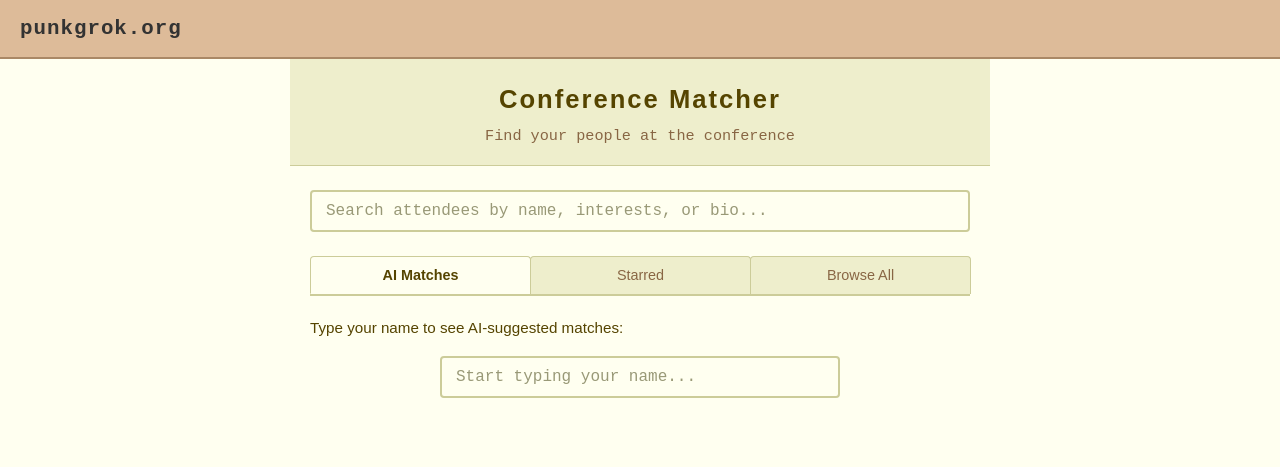
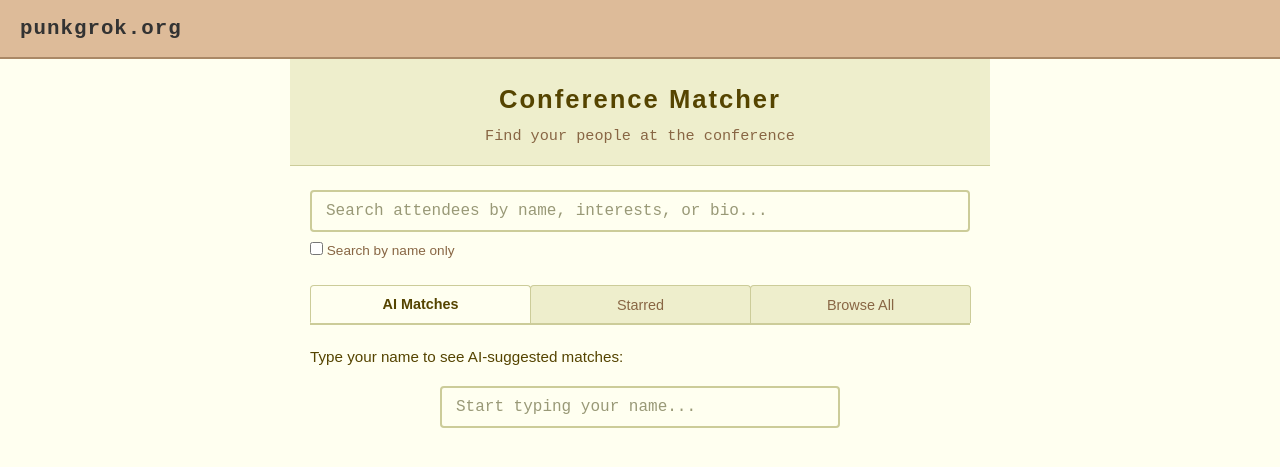
Before and after one commit to rfzabick/conference-matcher, a Flask app: page / in a window 1280 px wide. Shown: the top 467 px of the page. Run offline with Flask 3, Linux system fonts and the light colour scheme; data that the repository does not hold is empty; some libraries are stand-ins or nearby versions.

Commit message:
Add search-by-name-only checkbox and bigger profile photos
- Add checkbox to toggle between full-text search and name-only search
- Backend /api/search now accepts name_only parameter
- Profile photos increased from 60px to 80px
- Search placeholder text updates based on checkbox state

Co-Authored-By: Claude Opus 4.6 <noreply@anthropic.com>

```diff
--- a/app.py
+++ b/app.py
@@ -35,10 +35,11 @@ def api_names():
 @app.route("/api/search")
 def api_search():
     q = request.args.get("q", "").strip()
+    name_only = request.args.get("name_only", "").lower() in ("1", "true", "yes")
     if not q:
         attendees = get_all_attendees()
     else:
-        attendees = search_attendees(q)
+        attendees = search_attendees(q, name_only=name_only)
     # Strip internal fields
     for a in attendees:
         a.pop("slide_content_hash", None)
--- a/database.py
+++ b/database.py
@@ -105,14 +105,21 @@ def get_attendees_by_ids(ids):
     return [dict(r) for r in rows]
 
 
-def search_attendees(query):
+def search_attendees(query, name_only=False):
     conn = get_db()
     pattern = f"%{query}%"
-    rows = conn.execute("""
-        SELECT * FROM attendees
-        WHERE name LIKE ? OR stuff_i_do LIKE ? OR stuff_i_can_share LIKE ? OR stuff_i_need LIKE ?
-        ORDER BY name
-    """, (pattern, pattern, pattern, pattern)).fetchall()
+    if name_only:
+        rows = conn.execute("""
+            SELECT * FROM attendees
+            WHERE name != '' AND name LIKE ?
+            ORDER BY name
+        """, (pattern,)).fetchall()
+    else:
+        rows = conn.execute("""
+            SELECT * FROM attendees
+            WHERE name LIKE ? OR stuff_i_do LIKE ? OR stuff_i_can_share LIKE ? OR stuff_i_need LIKE ?
+            ORDER BY name
+        """, (pattern, pattern, pattern, pattern)).fetchall()
     conn.close()
     return [dict(r) for r in rows]
 
--- a/templates/index.html
+++ b/templates/index.html
@@ -130,6 +130,23 @@
   .search-bar {
     margin-bottom: 24px;
   }
+  .search-options {
+    margin-top: 8px;
+    display: flex;
+    align-items: center;
+    gap: 8px;
+    font-family: Arial, Helvetica, sans-serif;
+    font-size: 0.85rem;
+    color: #886644;
+  }
+  .search-options label {
+    cursor: pointer;
+    user-select: none;
+  }
+  .search-options input[type="checkbox"] {
+    accent-color: #aa8866;
+    cursor: pointer;
+  }
   #search-input {
     width: 100%;
     padding: 10px 14px;
@@ -234,8 +251,8 @@
     margin-bottom: 2px;
   }
   .card-photo {
-    width: 60px;
-    height: 60px;
+    width: 80px;
+    height: 80px;
     border-radius: 50%;
     object-fit: cover;
     border: 2px solid #cccc99;
@@ -312,6 +329,9 @@
   <div id="main-app">
     <div class="search-bar">
       <input type="text" id="search-input" placeholder="Search attendees by name, interests, or bio...">
+      <div class="search-options">
+        <label><input type="checkbox" id="search-name-only"> Search by name only</label>
+      </div>
     </div>
 
     <div class="tabs">
@@ -497,7 +517,10 @@ function setupTabs() {
 
 // --- Search ---
 function setupSearch() {
-  document.getElementById('search-input').addEventListener('input', (e) => {
+  const searchInput = document.getElementById('search-input');
+  const nameOnlyCheckbox = document.getElementById('search-name-only');
+
+  function doSearch() {
     clearTimeout(state.searchTimeout);
     state.searchTimeout = setTimeout(() => {
       // Switch to browse tab when searching
@@ -506,8 +529,18 @@ function setupSearch() {
       document.querySelector('[data-tab="browse"]').classList.add('active');
       document.getElementById('panel-browse').classList.add('active');
 
-      loadBrowse(e.target.value);
+      const nameOnly = nameOnlyCheckbox.checked;
+      loadBrowse(searchInput.value, nameOnly);
     }, 300);
+  }
+
+  searchInput.addEventListener('input', doSearch);
+
+  nameOnlyCheckbox.addEventListener('change', () => {
+    searchInput.placeholder = nameOnlyCheckbox.checked
+      ? 'Search attendees by name...'
+      : 'Search attendees by name, interests, or bio...';
+    if (searchInput.value.trim()) doSearch();
   });
 }
 
@@ -551,12 +584,13 @@ async function loadMatches() {
   }
 }
 
-async function loadBrowse(query = '') {
+async function loadBrowse(query = '', nameOnly = false) {
   const el = document.getElementById('browse-content');
   el.innerHTML = '<div class="loading">Loading attendees</div>';
 
   try {
-    const url = query ? `/api/search?q=${encodeURIComponent(query)}` : '/api/search';
+    let url = query ? `/api/search?q=${encodeURIComponent(query)}` : '/api/search';
+    if (query && nameOnly) url += '&name_only=1';
     const res = await fetch(url);
     const attendees = await res.json();
 
```
